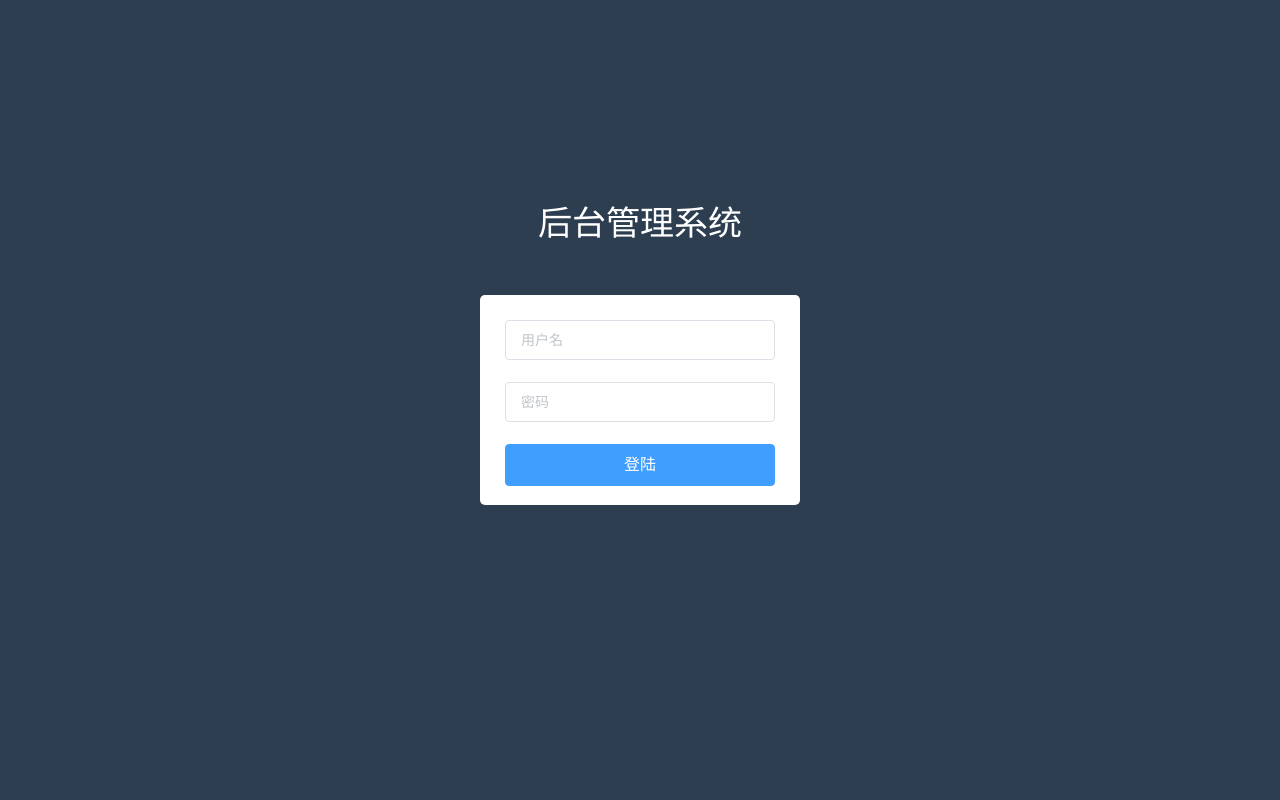
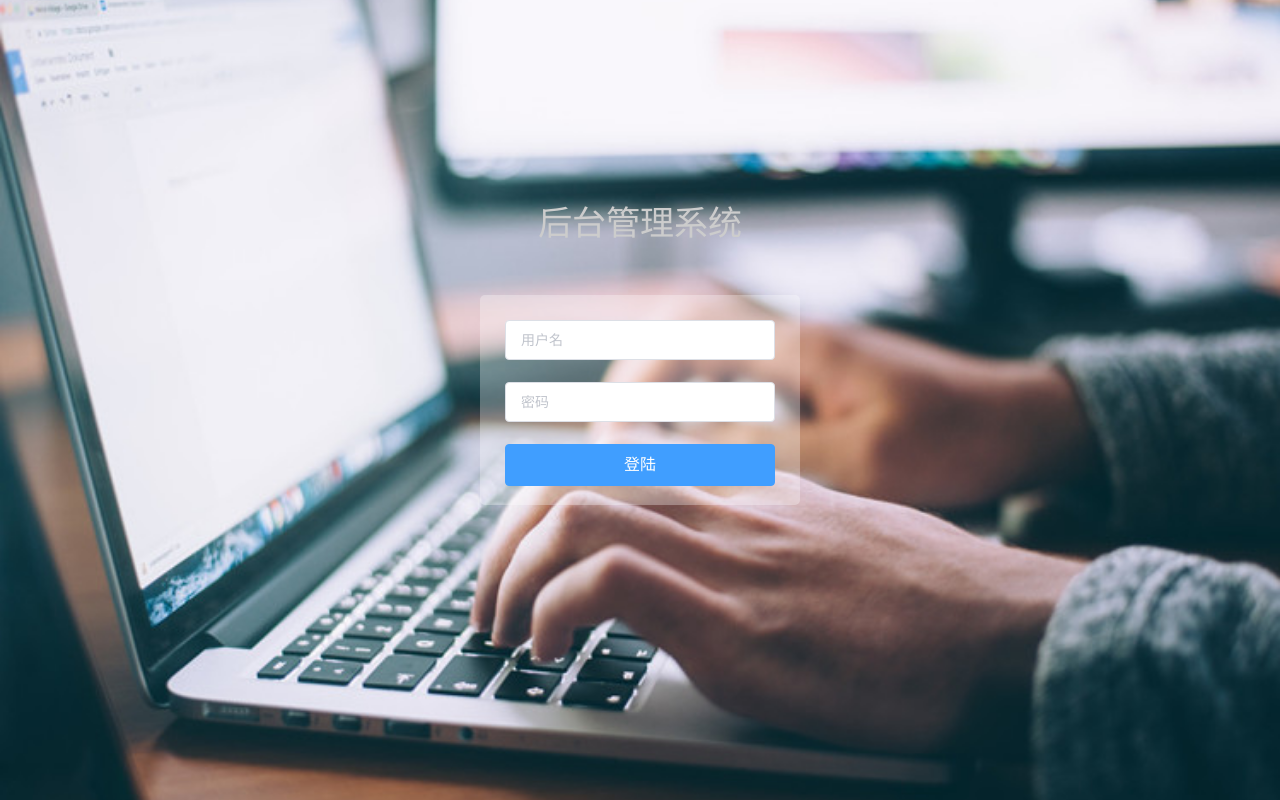
Before and after one commit to wuhuihang/tencentDemo, a Vue app in the folder demo/: page /login in a window 1280 px wide. Built offline with nearby package versions, Linux system fonts and the light colour scheme; what vue-quill-editor would draw is missing.

Commit message:
login style update

```diff
--- a/demo/src/components/form-item.vue
+++ b/demo/src/components/form-item.vue
@@ -306,6 +306,6 @@ export default {
 <style>
 .hh-form-error {
   color: red;
-  margin-left: 8px;
+  margin-left: 6px;
 }
 </style>
--- a/demo/src/view/admin/login.vue
+++ b/demo/src/view/admin/login.vue
@@ -60,7 +60,8 @@ export default {
 .login {
   width: 100%;
   height: 100%;
-  /* background: url("../../assets/img/bg.jpg") fixed center center; */
+  background: url("../../assets/img/bg.jpg") no-repeat center center;
+  background-size: cover;
   background-color: #2c3e50;
 }
 .login-box {
@@ -72,21 +73,22 @@ export default {
   left: 50%;
   margin-top: -105px;
   margin-left: -160px;
-  padding: 25px;
+  padding: 25px 0 25px 25px;
   border-radius: 5px;
-  text-align: center;
-  background-color: #fff;
+  /* background-color: #fff; */
+  background: hsla(0, 0%, 100%, 0.3);
 }
 .login-header {
   position: absolute;
   width: 100%;
   top: -100px;
   left: 0;
+  text-align: center;
   font-size: 34px;
-  color: #fff;
+  color: #ccc;
 }
 .login-button {
-  width: 100%;
+  width: 270px;
   font-size: 16px;
 }
 .form-fade-enter-active,
--- a/demo/vue.config.js
+++ b/demo/vue.config.js
@@ -1,5 +1,6 @@
 module.exports = {
   devServer: {
+    // host: "0.0.0.0",
     port: '8080', //代理端口
     proxy: {
       '/api/': {
```
Also changed, not shown: demo/src/assets/img/bg.jpg.
